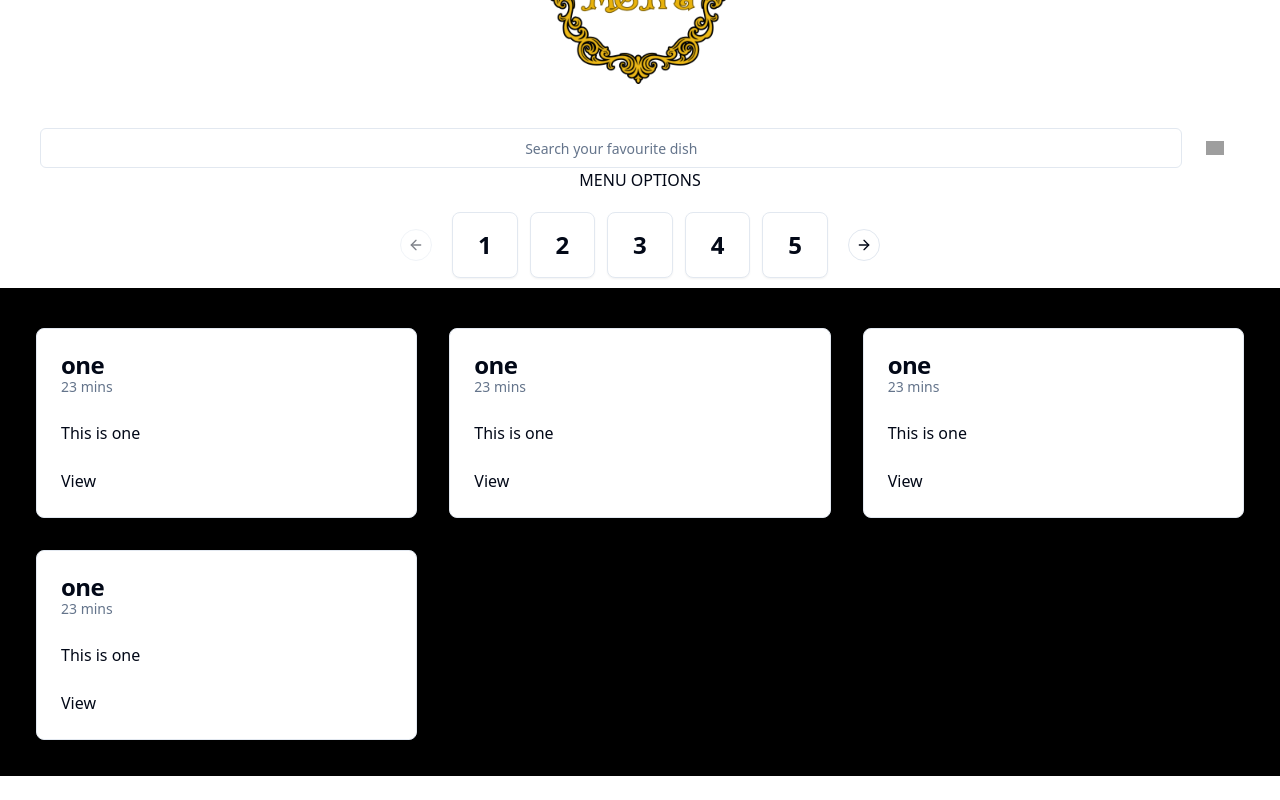
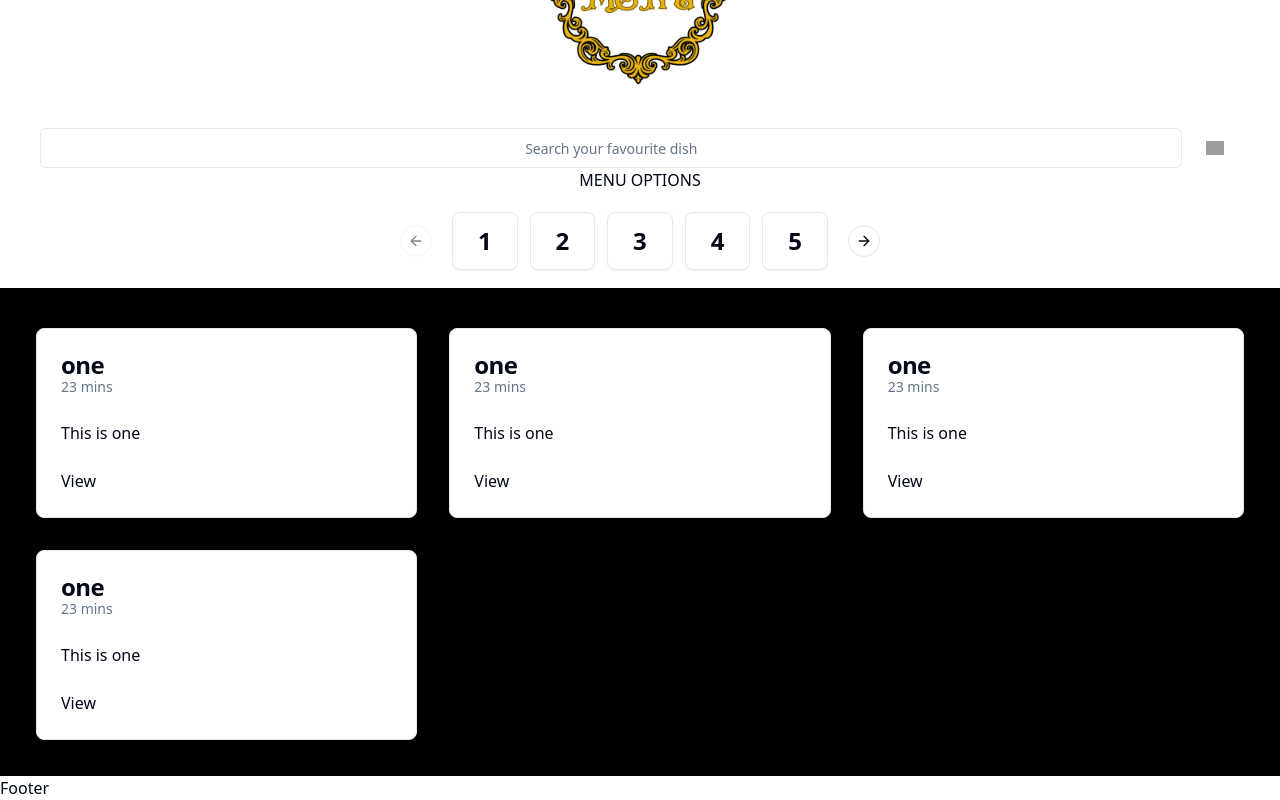
Before and after one commit to suneebs/dineEase, a React (Vite) app: page / in a window 1280 px wide. Shown: the part 192-992 px from the top of the page. Before the commit the page ends 968 px from the top, so only its background shows below. Built offline with nearby package versions, Linux system fonts and the light colour scheme; grey boxes are pictures that could not be loaded.

Commit message:
carousel card adjustment

```diff
--- a/package.json
+++ b/package.json
@@ -10,6 +10,7 @@
     "preview": "vite preview"
   },
   "dependencies": {
+    "@radix-ui/react-avatar": "^1.1.0",
     "@radix-ui/react-slot": "^1.1.0",
     "class-variance-authority": "^0.7.0",
     "clsx": "^2.1.1",
--- a/src/App.jsx
+++ b/src/App.jsx
@@ -1,4 +1,5 @@
 import Search from "./components/CarouselandSearch";
+import Footer from "./components/Footer";
 import MenuItems from "./components/MenuItems";
 import Nav from "./components/Nav";
 import { Button } from "./components/ui/button";
@@ -17,6 +18,9 @@ const App = () =>{
       <section className="padding mt-20">
         <MenuItems />
       </section>
+      <section>
+        <Footer />
+      </section>
 
     </main>
   )
--- a/src/components/Carousel.jsx
+++ b/src/components/Carousel.jsx
@@ -14,12 +14,13 @@ export function CarouselSpacing() {
     <div className="flex justify-center">
 
         <Carousel className="max-w-sm">
+        {/* flex-shrink-0 w-1/3 sm:w-1/4 md:w-1/6 lg:w-1/5 xl:w-1/4 p-2 */}
       <CarouselContent className="-ml-1">
         {Array.from({ length: 12 }).map((_, index) => (
             <CarouselItem key={index} className="pl-1 md:basis-1/6 lg:basis-1/5">
             <div className="p-1">
               <Card>
-                <CardContent className="flex aspect-square items-center justify-center p-3">
+                <CardContent className="flex items-center justify-center p-3">
                   <span className="text-2xl font-semibold">{index + 1}</span>
                 </CardContent>
               </Card>
--- /dev/null
+++ b/src/components/Footer.jsx
@@ -0,0 +1,7 @@
+const Footer = () =>{
+    return(
+        <h1>Footer</h1>
+    )
+}
+
+export default Footer;
--- a/src/components/Nav.jsx
+++ b/src/components/Nav.jsx
@@ -1,5 +1,6 @@
 import { Button } from "./ui/button";
 import title from "@/assets/title-bg.png";
+import { Avatar, AvatarFallback, AvatarImage } from "@/components/ui/avatar";
 
 const Nav = () => {
     return(
--- /dev/null
+++ b/src/components/ui/avatar.jsx
@@ -0,0 +1,33 @@
+import * as React from "react"
+import * as AvatarPrimitive from "@radix-ui/react-avatar"
+
+import { cn } from "@/lib/utils"
+
+const Avatar = React.forwardRef(({ className, ...props }, ref) => (
+  <AvatarPrimitive.Root
+    ref={ref}
+    className={cn("relative flex h-10 w-10 shrink-0 overflow-hidden rounded-full", className)}
+    {...props} />
+))
+Avatar.displayName = AvatarPrimitive.Root.displayName
+
+const AvatarImage = React.forwardRef(({ className, ...props }, ref) => (
+  <AvatarPrimitive.Image
+    ref={ref}
+    className={cn("aspect-square h-full w-full", className)}
+    {...props} />
+))
+AvatarImage.displayName = AvatarPrimitive.Image.displayName
+
+const AvatarFallback = React.forwardRef(({ className, ...props }, ref) => (
+  <AvatarPrimitive.Fallback
+    ref={ref}
+    className={cn(
+      "flex h-full w-full items-center justify-center rounded-full bg-muted",
+      className
+    )}
+    {...props} />
+))
+AvatarFallback.displayName = AvatarPrimitive.Fallback.displayName
+
+export { Avatar, AvatarImage, AvatarFallback }
```
Also changed, not shown: 1 other file (tests, documents, lock files or other folders).
